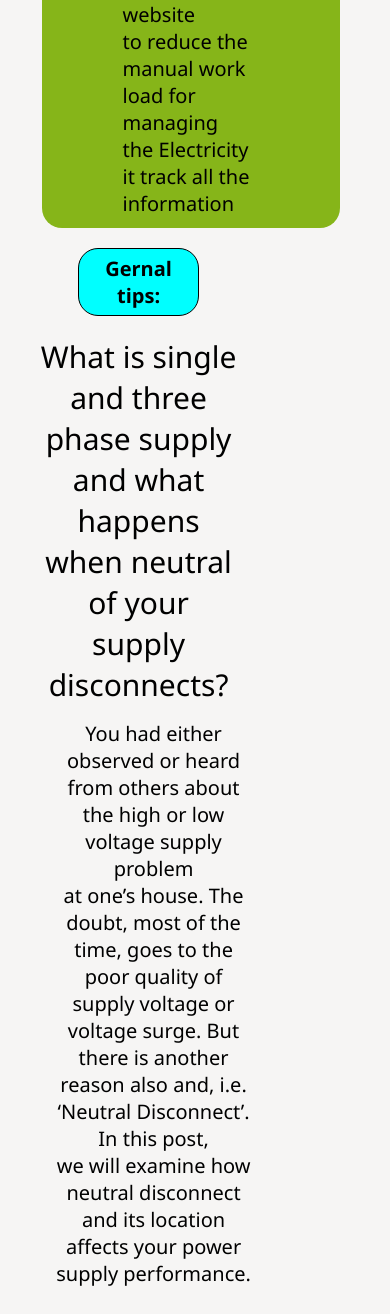
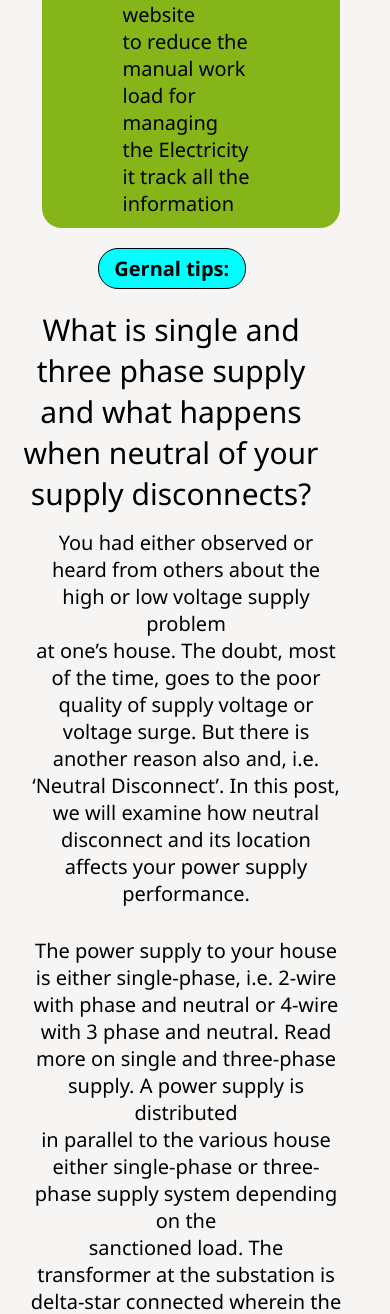
Before and after one commit to 9926830418/Electric-billing-system, a PHP site: page / in a window 390 px wide. Shown: the part 1487-2801 px from the top of the page. Run offline with PHP 8.4, Linux system fonts and the light colour scheme; some libraries are stand-ins or nearby versions.

Commit message:
Update style.css

```diff
--- a/style.css
+++ b/style.css
@@ -495,9 +495,7 @@ label #butn, label #cancel{
   }
 
   .save{
-    width: 80%;
-	  justify-content:center;
-	  text-align:center;
+    width: 100%;
 
 
   }
@@ -509,19 +507,9 @@ label #butn, label #cancel{
     align-content: center;
     margin-left: 25%;
   }
-   .gernaltips{
-    width: 70%;
-    text-align: center;
-    justify-content: center;
-    align-items: center;
-
-  }
-
-
-
 
   .firstsave{
-    width: 80%;
+    width: 100%;
     text-align: center;
     justify-content: center;
     align-content: center;
```
